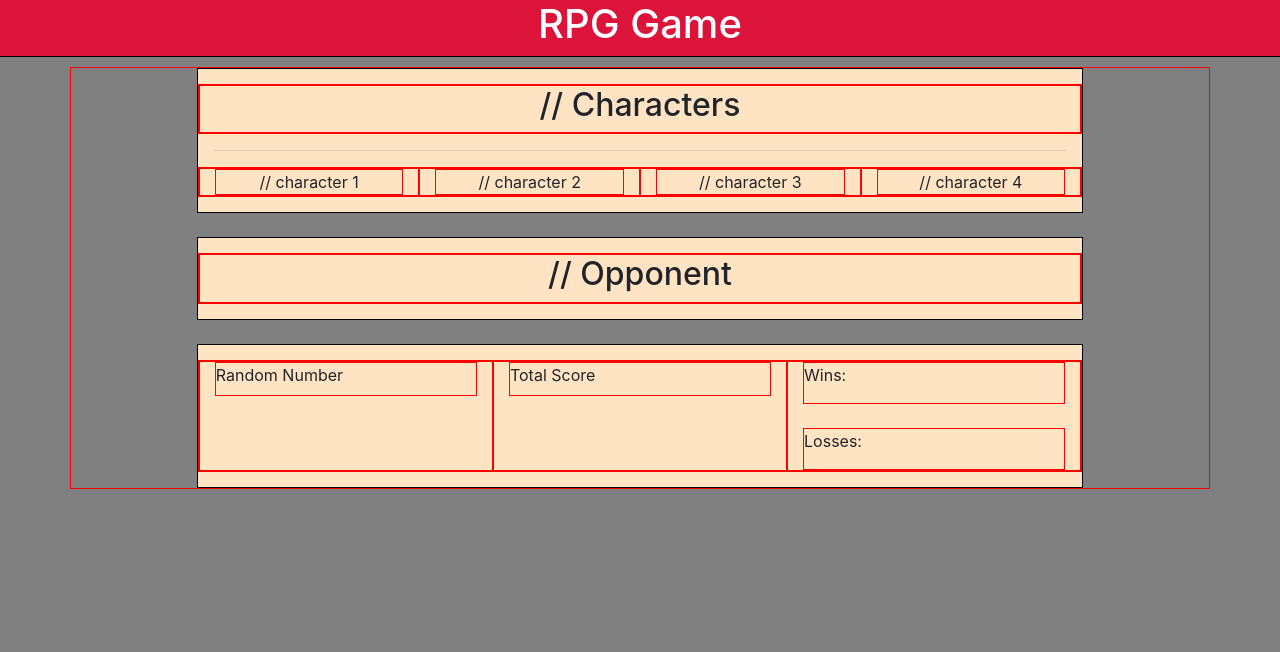
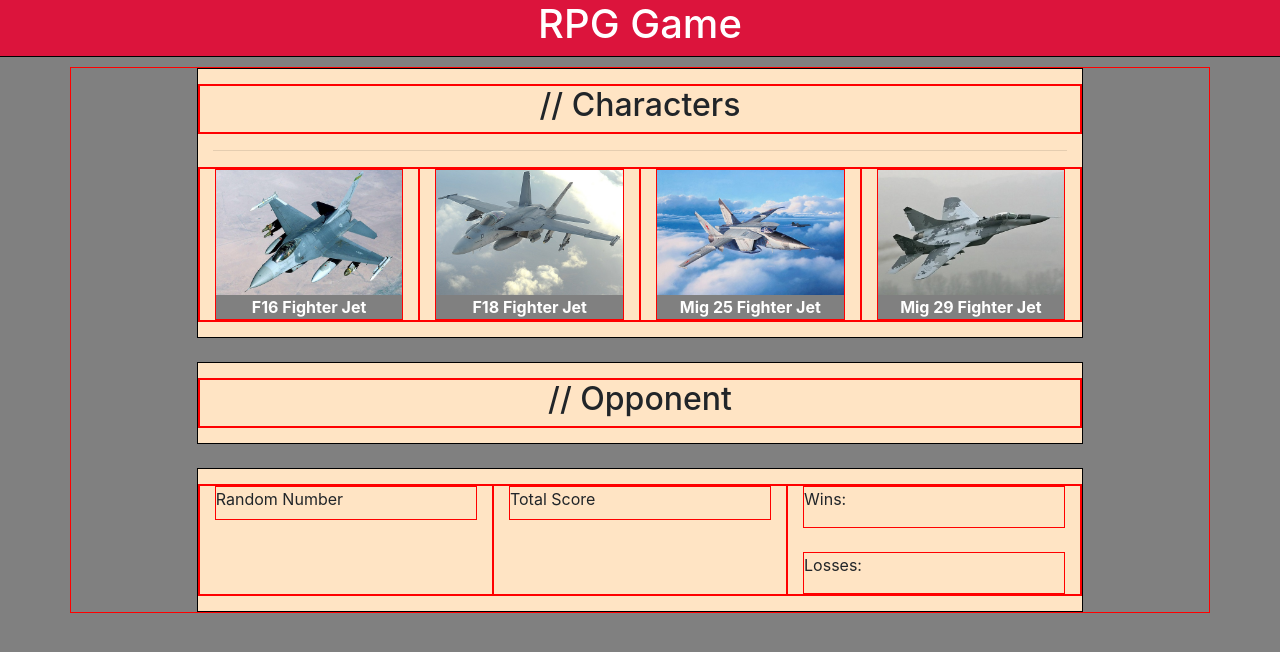
Before and after one commit to mVang92/RPG-Game, a plain HTML site: page index.html in a window 1280 px wide. Drawn offline with nearby package versions, Linux system fonts and the light colour scheme.

Commit message:
More stuff

```diff
--- a/assets/css/style.css
+++ b/assets/css/style.css
@@ -22,6 +22,11 @@ header {
     padding: 15px;
 }
 
-.charBox {
+.charBox, .tag {
     text-align: center;
 }
+
+.tag {
+    background-color: grey;
+    color: white;
+}
--- a/assets/javascript/game.js
+++ b/assets/javascript/game.js
@@ -0,0 +1,8 @@
+$(document).ready(function() {
+    // Append character images to the screen
+    $("#character1").append('<img src="assets/images/F16.jpg" alt="F16 Fighter Jet" style="width:100%"> <b>F16 Fighter Jet</b>')
+    $("#character2").append('<img src="assets/images/F18.jpg" alt="F18 Fighter Jet" style="width:100%"> <b>F18 Fighter Jet</b>')
+    $("#character3").append('<img src="assets/images/Mig 25.jpg" alt="Mig 25 Fighter Jet" style="width:100%"> <b>Mig 25 Fighter Jet</b>')
+    $("#character4").append('<img src="assets/images/Mig 29.jpg" alt="Mig 25 Fighter Jet" style="width:100%"> <b>Mig 29 Fighter Jet</b>')
+
+});
--- a/index.html
+++ b/index.html
@@ -30,24 +30,16 @@
                 <!-- Second Row -->
                 <div class="row">
                     <div class="col-lg-3">
-                        <div class="charBox" id="character1">
-                            // character 1
-                        </div>
+                        <div class="tag" id="character1"></div>
                     </div>
                     <div class="col-lg-3">
-                        <div class="charBox" id="character2">
-                            // character 2
-                        </div>
+                        <div class="tag" id="character2"></div>
                     </div>
                     <div class="col-lg-3">
-                        <div class="charBox" id="character3">
-                            // character 3
-                        </div>
+                        <div class="tag" id="character3"></div>
                     </div>
                     <div class="col-lg-3">
-                        <div class="charBox" id="character4">
-                            // character 4
-                        </div>
+                        <div class="tag" id="character4"></div>
                     </div>
                 </div>
             </div>
```
